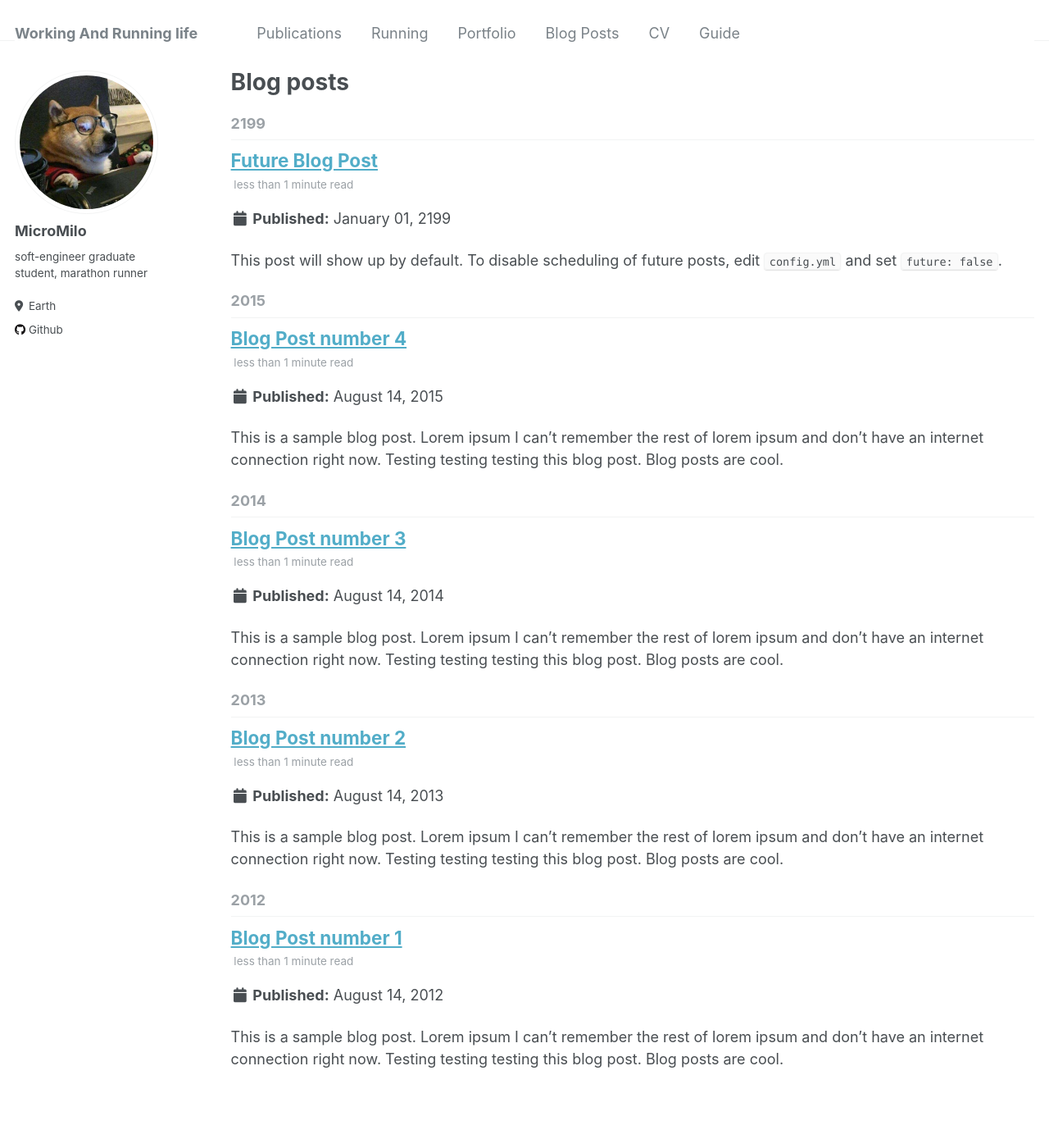
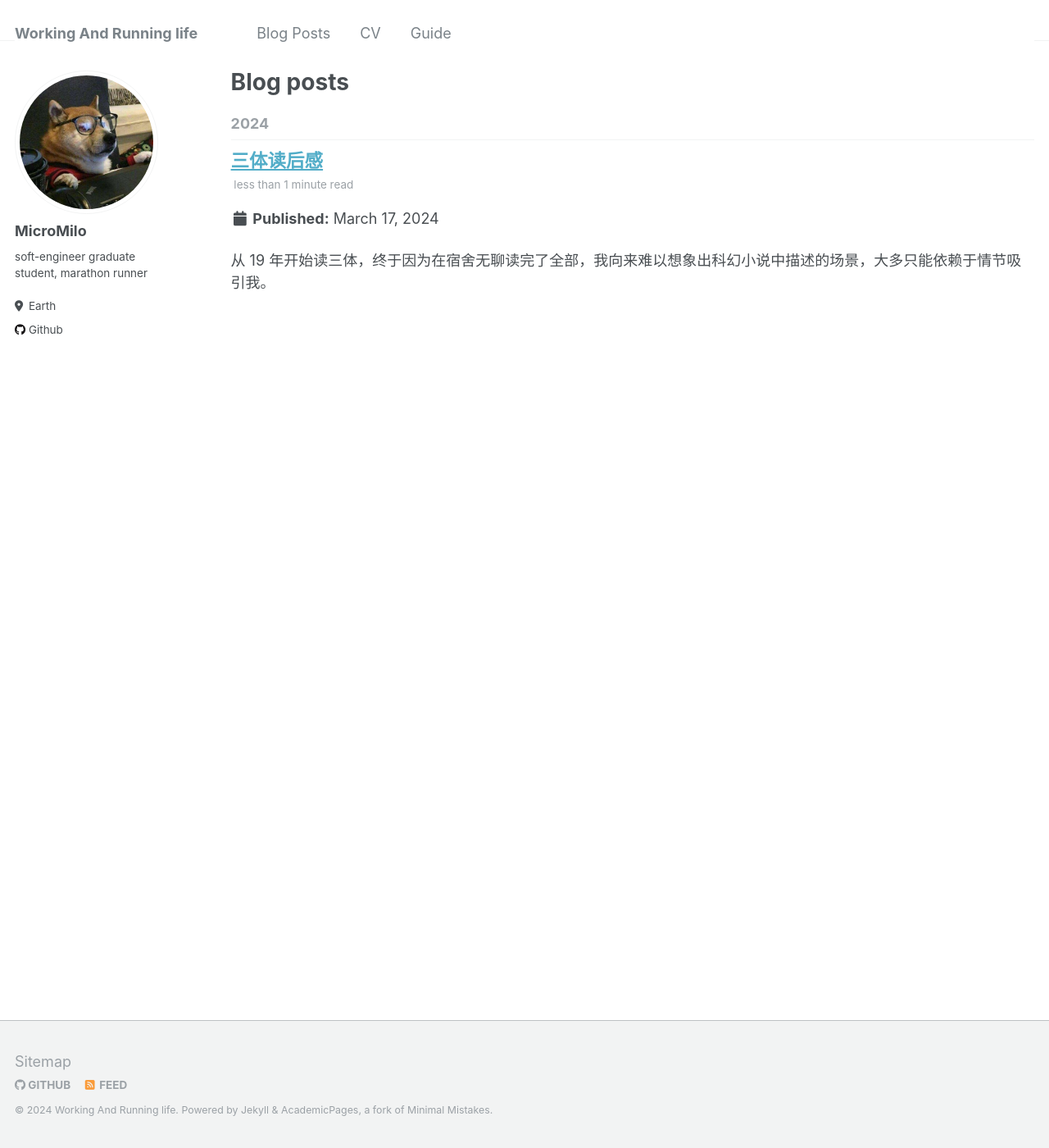
Before and after one commit to MicroMilo/micromilo.github.io, a Jekyll site: the page built from _pages/year-archive.html, in a window 1280 px wide and 1400 px high. Shown: the whole window at 82% size. Built offline with Jekyll 4.4.1, drawn with Linux system fonts in a browser that asks for light colours.

Commit message:
Add threeBody

```diff
--- a/_posts/2012-08-14-blog-post-1.md
+++ /dev/null
@@ -1,20 +0,0 @@
----
-title: 'Blog Post number 1'
-date: 2012-08-14
-permalink: /posts/2012/08/blog-post-1/
-tags:
-  - cool posts
-  - category1
-  - category2
----
-
-This is a sample blog post. Lorem ipsum I can't remember the rest of lorem ipsum and don't have an internet connection right now. Testing testing testing this blog post. Blog posts are cool.
-
-Headings are cool
-======
-
-You can have many headings
-======
-
-Aren't headings cool?
-------
--- a/_posts/2013-08-14-blog-post-2.md
+++ /dev/null
@@ -1,20 +0,0 @@
----
-title: 'Blog Post number 2'
-date: 2013-08-14
-permalink: /posts/2013/08/blog-post-2/
-tags:
-  - cool posts
-  - category1
-  - category2
----
-
-This is a sample blog post. Lorem ipsum I can't remember the rest of lorem ipsum and don't have an internet connection right now. Testing testing testing this blog post. Blog posts are cool.
-
-Headings are cool
-======
-
-You can have many headings
-======
-
-Aren't headings cool?
-------
--- a/_posts/2014-08-14-blog-post-3.md
+++ /dev/null
@@ -1,20 +0,0 @@
----
-title: 'Blog Post number 3'
-date: 2014-08-14
-permalink: /posts/2014/08/blog-post-3/
-tags:
-  - cool posts
-  - category1
-  - category2
----
-
-This is a sample blog post. Lorem ipsum I can't remember the rest of lorem ipsum and don't have an internet connection right now. Testing testing testing this blog post. Blog posts are cool.
-
-Headings are cool
-======
-
-You can have many headings
-======
-
-Aren't headings cool?
-------
--- /dev/null
+++ b/_posts/2024-03-17-三体.md
@@ -0,0 +1,79 @@
+---
+title: '三体读后感'
+date: 2024-03-17
+permalink: /reading/2024/03/three-body/
+tags:
+  - 阅读
+---
+
+从 19 年开始读三体，终于因为在宿舍无聊读完了全部，我向来难以想象出科幻小说中描述的场景，大多只能依赖于情节吸引我。
+
+第一步地球往事读得还挺艰难，黑暗森林前半截也觉得无聊，后面破壁人、执剑人、高纬文明、黑域、光速飞船等等看得简直不要太爽。
+
+但我觉得科幻小说就得这么读，而且读书为啥为得一字一句，取其大义即可（~~感觉钟老师的科学研究与论文写作也是这个逻辑~~）。
+
+> 以下摘取一段我觉得很不错的访谈，吸引我的是其中关于 AI 的部分。[CG 报道对大刘的采访](https://www.zhihu.com/question/21495117/answer/508229665)
+
+潘石屹：《三体》我读了三遍。
+
+刘慈欣：这就是本科幻小说，大概看看就行，没必要读那么多遍的。
+
+这是二人见面的一次对话，“三体迷”潘石屹和作者刘慈欣一起聊聊了《三体》。
+
+《三体》广受企业家和互联网圈的追捧，衍生出大量文章分析其中的“海量隐喻”，甚至总结出“三体互联网战略”、“三体管理学”之类的概念。刘慈欣早就知道，但知道是一回事，认同是另一回事。面对潘石屹的提问，他摇摇头说，所有与现实相关的解读都是读者额外的联想：“所有另有所指的都不是科幻，科幻的目的就是科幻本身。
+
+潘石屹：里面的黑暗森林有科学依据吗，还是你自己创造的？
+
+刘慈欣：就是小说情节，没有科学依据，现在既没法证实，也没法证伪。它逻辑上的漏洞很多，不能把它当一个严格的科学结论。而科学上的问题不该问我，我只是个写科幻小说的，应该去问科学家，去问学者。
+
+潘石屹：应该很多人都会对《三体》有不同的解读，然后找你来求证，或跟你讨论。
+
+刘慈欣：其实大部分人解读出来的东西，我以前都没想过，所以说我不敢跟大家交流这个事，我能说什么话呢？其实作家真正在写作的时候，他90%的精力是放在怎么构建这个故事上，怎么让人有一种感觉，有一种震撼，至于说这个故事表达出什么东西来，不光是我，我相信很多别的作家，他并没有想太多，这个东西至于说解读出什么来，那个就是读者的事情了。比如说最可笑的，我去乌镇参加区块链发布会，人家说《三体》是反映了区块链的概念。可是区块链是二零一几年才进入中国的，我写《三体》的时候是2006年，还没有区块链呢。但这种解读也很正常，因为如果有一个好的小说、好的故事，只要你看这个故事，你感觉很好、很兴奋，总能从中间解读出一些东西。反而是那种真的想把某种他认为很深刻的思想放到作品里面，那种概念先行的写作，可能很难成功。
+
+潘石屹：你这么在乎读者，为什么还会觉得《三体》的畅销是一个意外呢？
+
+刘慈欣：《三体》是一个意外，不光对我，对出版商，对谁都是一个意外，确实不知道它为什么这么畅销。说它是个意外，有一点可以证明，就是它对我其他的书，包括头两本，对它的销量没有任何带动，不是带动小，而是没有任何带动。所以说《三体》它是一个特例，再重复它是很难的，包括前天《球状闪电》刚在美国首发，大家都期待着奇迹，都在盯着亚马逊上那个排名，开始可能有个惯性效应，后来很快就直线跌下来了，没有奇迹。
+
+潘石屹：《三体》为什么会成为一个特例呢？
+
+刘慈欣：这个不知道。不光我不知道，我曾经和一帮书商们吃饭，我说你们跟我说一句实话，你们知不知道有些书为啥能畅销？他们都说不清楚。至于说《三体》为什么能畅销，我可以很负责任地跟你说我也不清楚，我不能谦虚地说和它的内容没关系，肯定有关系，但是内容和机遇的关系它不是X+Y的关系，是X×Y的关系，一个为0的话就全为0，这个书就这么回事。
+
+潘石屹：在分析《三体》的时候，很多人会把里面的内容跟现实中的很多事情对应。
+
+刘慈欣：确实是有很多人在寻找对应关系。然而美国有个著名的评论家叫詹姆斯·冈恩，他说过一句话特别深刻，他说区别一个作品是不是科幻很简单，不是看它里面有多少个科技内容，而是看它后面是不是另有所指，所有另有所指的都不是科幻，科幻的目的就是科幻本身。另有所指的科幻，很简单，比如像《1984》、《美丽新世界》，这不是科幻，它的目的不在科幻，在别的方面。二人还一起聊了聊科幻文学，以及背后指向的对科技发展趋势的焦虑。
+
+潘石屹：你写作比较早期的时候互联网没有这么普及，但是现在完全变成了一个互联网社会了，这种变化对创作有什么影响吗？
+
+刘慈欣：我们写科幻的，它随时受着科技发展最前沿的影响。最直接的影响吧，你很可能下一次写就不是太空，不是外星人了，很可能就是IT技术、互联网了。更深层次的影响就是，还是一个感觉问题，对我们来说那种星辰大海的科幻，那种精神上的那个倾向，它慢慢被削弱之后，科幻已经变得越来越不是那么宏大了，关注的问题越来越小了。同时，它还让科幻在文学上发生一个很深刻的变化，越来越关注于个人内心的感觉，而不关注于人类作为一个整体的感觉。从我自己来说，我也不可能不受这个影响，就是我坚持写这种星辰大海的科幻，大家都不愿意看了，没有办法。
+
+潘石屹：你觉得科幻应该关注的是什么？
+
+刘慈欣：关注我们世界之外的世界，关注这些并不存在的世界，对吧？
+
+潘石屹：那你打算顺应科幻写作风气这种变化呢，还是继续坚持自己的风格？
+
+刘慈欣：首先我写作不是为自己写作，我是为读者写作，没有读者我不认为我的作品能成功。你不可能不受读者的影响，你必须写他们感兴趣的东西。大家对太空外星人都不感兴趣了，那你只能去写大家感兴趣的。所以说你也只能顺应，但是你的精神内核总是不会变的，其他方面你没有办法，也只能是这样。现在科幻的大趋势就是这样，咱们心目中的那种科幻，我们老科幻迷心目中的那种科幻已经变得边缘化了，不太主流。像现在我的这种写法已经很边缘化了，国内也好，国外也好，你看看别的作家写的东西，像我这样的已经不多了。
+
+潘石屹：但你非常信赖科学，崇拜科学，你算是科学主义者吧？
+
+刘慈欣：不算是科学主义者。因为我觉得作为一个写科幻小说的人，应该让自己的世界观处于一种飘忽不定的状态。如果有太明确、太坚定的世界观的话，写出一个作品来是不好看的。因为科幻小说它本来就是表现一种人面对宇宙的迷茫。那种有特别明确、特别坚定的世界观的人，我觉得他写出的东西很难好看，他能写出的角度就少。所以说我的世界观很模糊，不太坚定。唯一坚定的一个世界观就是，我是个无神论者，这个完全坚定，除此之外没有什么坚定的。
+
+潘石屹：你怎么看科幻小说的现状？
+
+刘慈欣：在美国，科幻规模很大。科幻大会其实它现在不是美国科幻的全部，相当多的美国科幻，都在科幻大会的视野之外。其实美国最近这几年，对于我们这些科幻读者来说，最好的科幻小说绝对不是科幻大会上的那些。比如说我认为最好的一个，还拍成过电视剧的，叫《无垠太空》。现在的雨果奖，坦率说，已经变味了。每次雨果奖获奖的包括提名的，长篇、短篇、中篇，我都从头看到尾。感想是，看到尾部的时候，前面那些就都忘了，内容都特别平淡，也没有什么看头。而且他们关注的东西早就不是科幻了，你比如最近得奖的这位黑人作家的三部曲我全看了，从头到尾只有一个感觉———“愤怒”，她就在表达一种极端的愤怒、对压迫她的那些人的愤怒。这个我当然不能说不正当，但是科幻毕竟不是干这个用的。
+
+潘石屹：很多作家都文以载道，他们的小说首先是揭露社会问题。
+
+刘慈欣：那是对的，现实主义文学是对的，但是科幻它显然不是现实主义。
+
+潘石屹：我记得你以前发表了一个观点，给我印象特别深刻。你说计算机技术和航天技术，起步的时间差不多。计算机技术现在已经非常巨大地改变了人类的现实生活，但是航天技术感觉它的发展速度并没有那么快。
+
+刘慈欣：有三项技术都是在1944年诞生的，第一台计算机出现在宾夕法尼亚大学，一个月以后，NASA美国航空航天委员会成立，核能的话，费米创造的人类第一个可控核能反应堆也是在那会儿出现的。三项有可能改变人类未来命运的重大技术：核能、计算机、航天，几乎同时出现了。按当时的预测来说，真正改变人类未来的两项技术，一个是核能，一个是航天。至于计算机，当时的科学家说，全人类有几台就够了，5台都用不了。结果呢？现在计算机把我们的生活彻底改变了，航天和核能现在对生活没有太大影响。这种局面有很多原因，其中有一个原因很有意思。你看，一说太空，一说航天，你想到什么，中国航天局，美国的NASA，苏联的航天局。一说计算机你想到什么，你会想到俩字，“车库”，感觉所有的相关发明都是在车库里弄出来的，或者说是在民间发展起来的，而航天则是有强烈的国家色彩，这个民间的创造力它比国家要强。所以说现在航天没发展起来，可能在于它没有民营化，而IT技术一直是个高度民营化的产业。我觉得这很可能是一个原因，或许还有更深的原因，但我只是个写科幻小说的，我也不知道。我现在的感觉是，计算机技术当然很重要，但是它要是一直发展，它就根本是个陷阱。当我们什么都能用VR得到了，我们宅在家里，哪儿都能去了，太空也能上了，我们干吗还要争着去上太空，这是IT技术很危险的地方。也许正是因为这种潜在的影响，现在的科幻作品也相应地把目光从外太空那种很遥远的世界给收回来了。从发展速度来说，IT技术发展特别快，航天技术、核能特别慢，航天技术慢得简直让人无法忍受，到了现在，航天发动机和60年代那会儿没有多大区别。当时我见奥尔德林（第二位登上月球的人类），我们私下里谈起来，奥尔德林说，刚登上月球那会儿，任何一个NASA工程师你去问他，我们什么时候能登上火星？都说二十年之内。现在你问他们什么时候能再登上月球，说二十年也上不去。核能也很慢。核聚变有个五十年定律，和芯片的摩尔定律正好相反，就是你任何时候问核聚变的科学家，多长时间核聚变才能实现？都是告诉你五十年，过二十年再问，还是说五十年，永远是五十年。你会发现，让人宅的那些技术发展得都很快，开辟新世界的技术发展得都慢。这很危险，对人类来说这是不是一个陷阱？谁也不知道。
+
+潘石屹：所以你对现在特别火的这些概念，VR或者AI，怎么看？
+
+刘慈欣：本质上都一样，都是让我们在技术的安乐窝里越住越舒服，真的，越住越舒服，将来你哪儿也不用去，你就宅在家里，啥都有了，有人会给你送吃的，送玩的，你根本就不需要出去了。这是很危险的趋向，真的很危险。但是为什么发展到这个状况呢？很难说，现在有一个很有意思的理论，叫Great Filter，大筛选理论，它就说宇宙中的生物，从低等的生物发展到能够持续地延续下来的高等文明，中间有好多道筛子，你必须把每一道筛子都过去才行。第一道筛子是自我复制的分子细胞，第二道筛子可能就是核战争，这道筛子咱们过去了，基本没有危险了，冷战的时候苏联、美国对抗，那是一道筛子。还有一道筛子最难过的，很可能就是AI技术。现在一说起AI的危险就是它要把你们的工作都代替了，你们都没工作了，你们干什么？其实最大的危险根本不是这个，而是这个的反面。假如有一天AI把我们的工作代替了，我们又找不到应对办法，整个社会乱七八糟，新路德派每天砸毁机器，那倒不是最危险的。最危险的是人们找到一个新的社会机制，那个新的分配机制，把这个社会理顺了，就是我们不工作也啥都有了，这个对人类的打击可能是毁灭性的，这个坑你很难爬出来。你要不工作，不奋斗，什么都会有，整个人类文化将失去活力，这是AI将来给我们带来的最大的一个陷阱。这个陷阱目前最可怕的是根本没有让人觉察到，现在觉察到的都是说害怕AI抢了工作，我们没饭吃了，其实没饭吃没事，人类一直就是吃不饱的，老饿的，反而不工作就能吃得好，那就完了，真就完了。你不要寄希望于说人类任何的生存需要都能得到满足了，就会自发地追求更高的艺术和科学，有一小部分人会这样做，但大多数人不会，大多数人自我满足了就不会再有创造力了，只会沉沦和堕落下去。
+
+潘石屹：这种思考会写到新书里吗？
+
+刘慈欣：我还不知道新书是什么样的。只能说，按我们的心态，按照传统的科幻小说价值心态，包括我也好，阿西莫夫也好，克拉克也好，心态都是一样的。我们希望人类是一个开放的种群，我们要不断地去探索新世界，不断地去开拓新世界。而不是每天宅在这儿，不是这个样子，我们应该不断地去开拓新的空间。这是我们认为能给人类带来光明前途的一个方向。否则的话任何一个选择都不可能有光明的前途，我们必须不断地想问题，不断地开拓。但是现在的大趋势发展就不一样了，你没有办法。回到科幻，现在的科幻，美国科幻已经感觉不到黄金时代的那种生命力了，那种激情，没有。但是文学上他成熟了很多，写得很好，说实在的，像阿西莫夫那个文学水平，用评论家的话来说就是初中作文水平，但他就是经典。身为中国最杰出的科幻作家，刘慈欣在《三体》之后陷入了漫长焦虑。新作的诞生遥遥无期，他的苦恼不只是灵感难寻，还有对科幻文学发展方向的困惑——他觉得如今受人追捧的作品大多向内收束，关注人的现实境况，却丧失了科幻黄金年代磅礴辽阔的气韵，不再探索星辰大海，不再激发人类的好奇心和创造力。刘慈欣的困惑并不局限于科幻文学，背后指向的是对科技发展趋势的忧虑。互联网、人工智能、虚拟现实等技术，正以超出大多数人想象的速度升级演进，很可能让人类世界发生根本性改变，但——不一定是变得更好。
--- a/_posts/2199-01-01-future-post.md
+++ /dev/null
@@ -1,11 +0,0 @@
----
-title: 'Future Blog Post'
-date: 2199-01-01
-permalink: /posts/2012/08/blog-post-4/
-tags:
-  - cool posts
-  - category1
-  - category2
----
-
-This post will show up by default. To disable scheduling of future posts, edit `config.yml` and set `future: false`.
```
Also changed, not shown: _data/navigation.yml (+6 -6 lines), _posts/2015-08-14-blog-post-4.md (deleted, +0 -20 lines).
